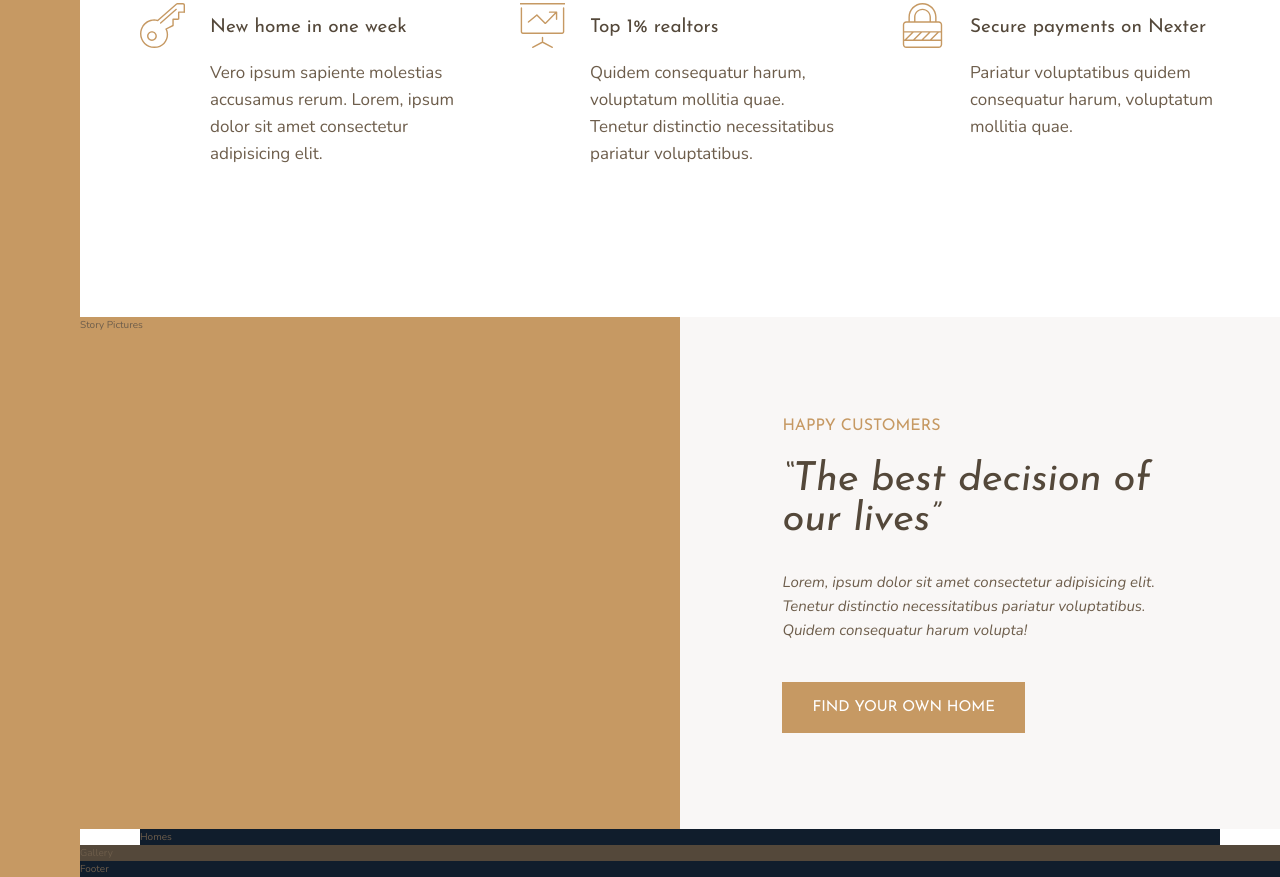
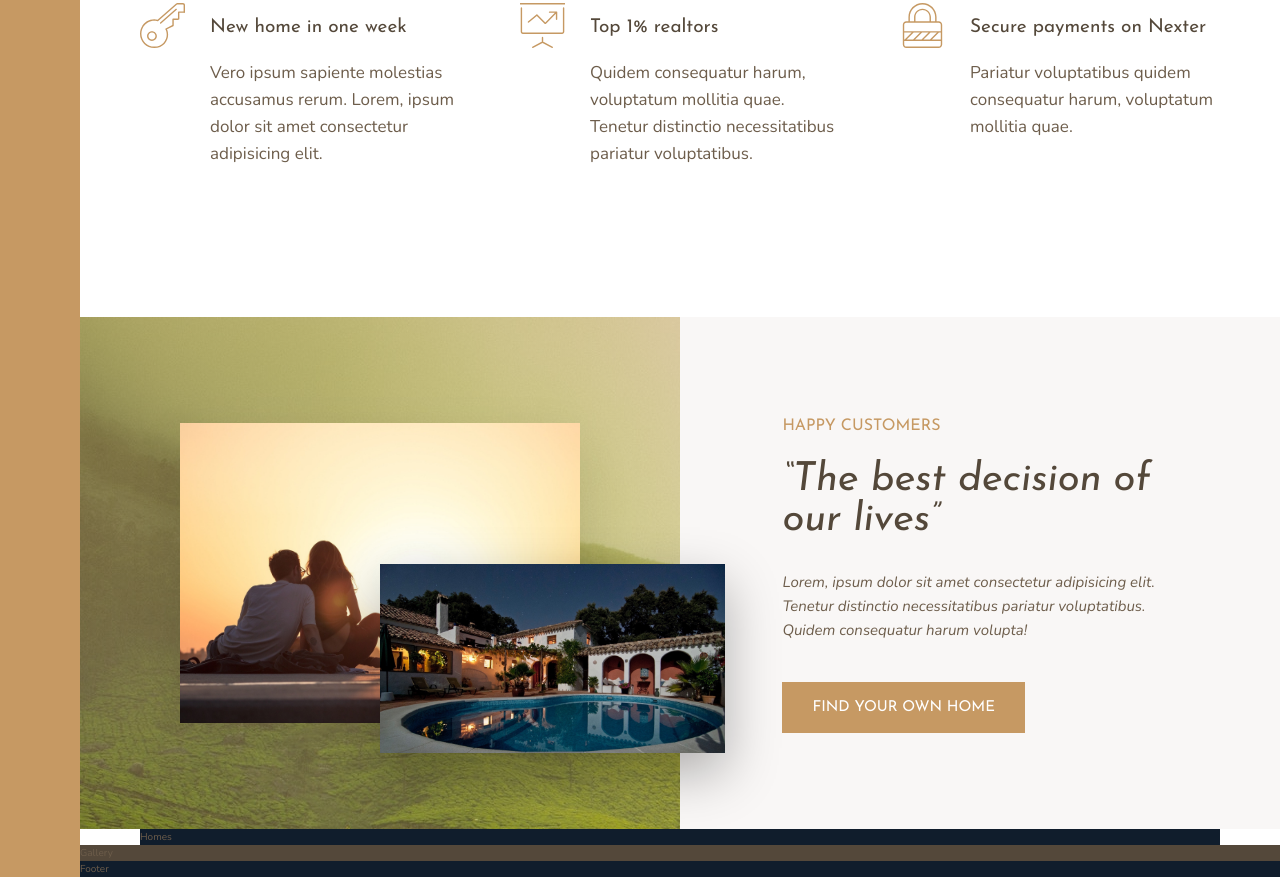
Before and after one commit to akardet/nexter, a website: page index.html in a window 1280 px wide. Shown: the part 991-1868 px from the top of the page. Drawn offline with nearby package versions, Linux system fonts and the light colour scheme.

Commit message:
Add style to the story pictures section

```diff
--- a/index.html
+++ b/index.html
@@ -76,7 +76,8 @@
         </section>
 
         <div class="story__pictures">
-            Story Pictures
+            <img src="img/story-1.jpeg" alt="Couple with new house" class="story__img--1">
+            <img src="img/story-2.jpeg" alt="New house" class="story__img--2">
         </div>
 
         <div class="story__content">
--- a/sass/_story.scss
+++ b/sass/_story.scss
@@ -2,6 +2,27 @@
   &__pictures {
     background-color: $color-primary;
     grid-column: full-start / col-end 4;
+    background-image: linear-gradient(rgba($color-primary, .5), rgba($color-primary, .3)), url(../img/back.jpg);
+
+    display: grid;
+    grid-template-rows: repeat(6, 1fr);
+    grid-template-columns: repeat(6, 1fr);
+    align-items: center;
+  }
+
+  &__img--1 {
+    width: 100%;
+    grid-column: 2 / 6;
+    grid-row: 2 / 6;
+    box-shadow: 0 2rem 5rem rgba(#000, .1);
+  }
+
+  &__img--2 {
+    width: 115%;
+    grid-row: 4 / 6;
+    grid-column: 4 / 7;
+    z-index: 10;
+    box-shadow: 0 2rem 5rem rgba(#000, .3);
   }
 
   &__content {
```
Also changed, not shown: css/style.css.
